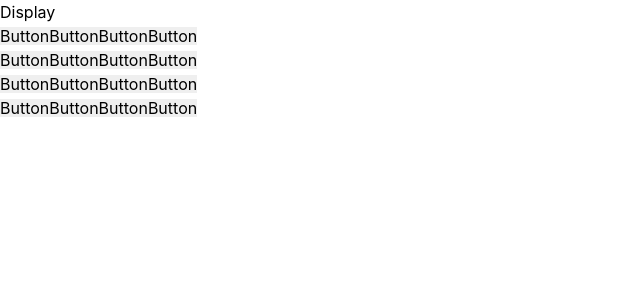
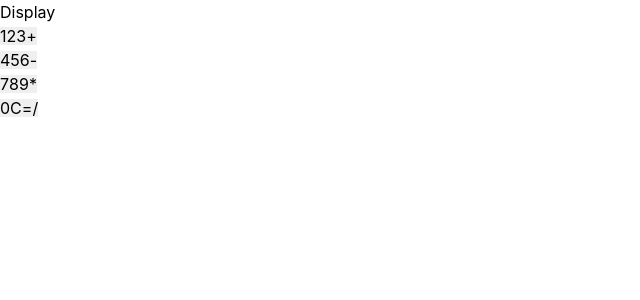
Before and after one commit to valentyna88/fcc-project, a React (Vite) app: page / in a window 1280 px wide. Shown: the top 300 px of the page, without its empty margins (0-640 px from the left). Built offline with nearby package versions, Linux system fonts and the light colour scheme.

Commit message:
Fix markup

```diff
--- a/src/components/Button/Button.jsx
+++ b/src/components/Button/Button.jsx
@@ -1,5 +1,9 @@
-const Button = () => {
-  return <button type="button">Button</button>;
+const Button = ({ label, onClick }) => {
+  return (
+    <button type="button" onClick={() => onClick(label)}>
+      {label}
+    </button>
+  );
 };
 
 export default Button;
--- a/src/components/ButtonBox/ButtonBox.jsx
+++ b/src/components/ButtonBox/ButtonBox.jsx
@@ -1,4 +1,5 @@
-// import css from './ButtonBox.module.css';
+import css from './ButtonBox.module.css';
+
 import Button from '../../components/Button//Button';
 
 const ButtonBox = () => {
@@ -10,9 +11,9 @@ const ButtonBox = () => {
   ];
 
   return (
-    <div>
+    <div className={css.buttonBox}>
       {buttons.map((row, index) => (
-        <div key={index}>
+        <div key={index} className={css.row}>
           {row.map(label => (
             <Button key={label} label={label} />
           ))}
```
